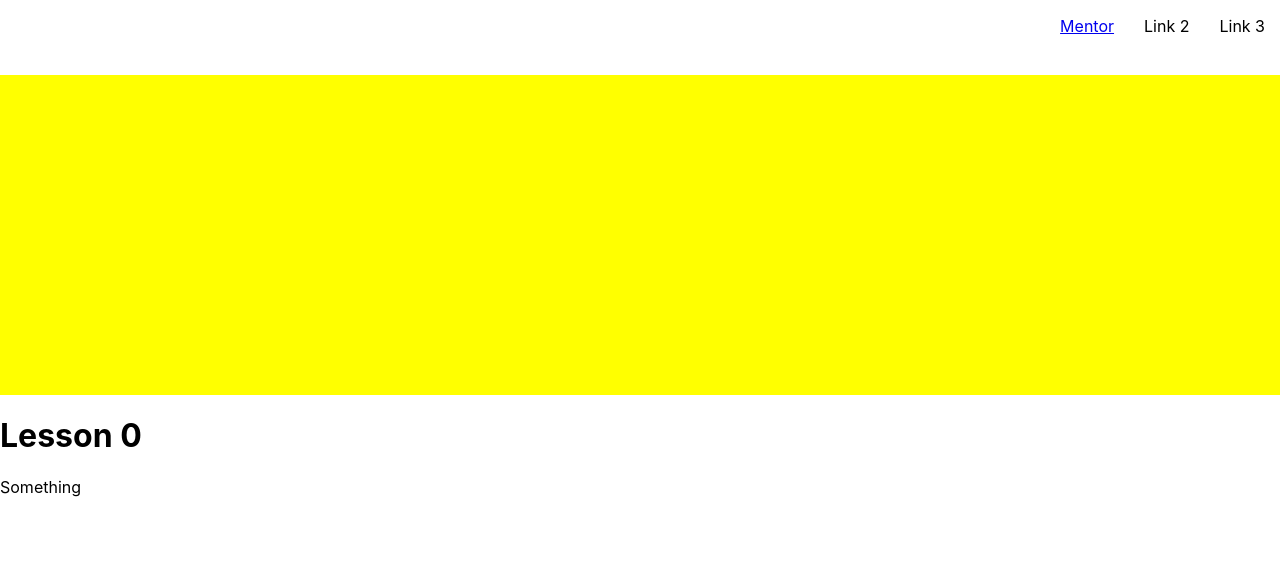
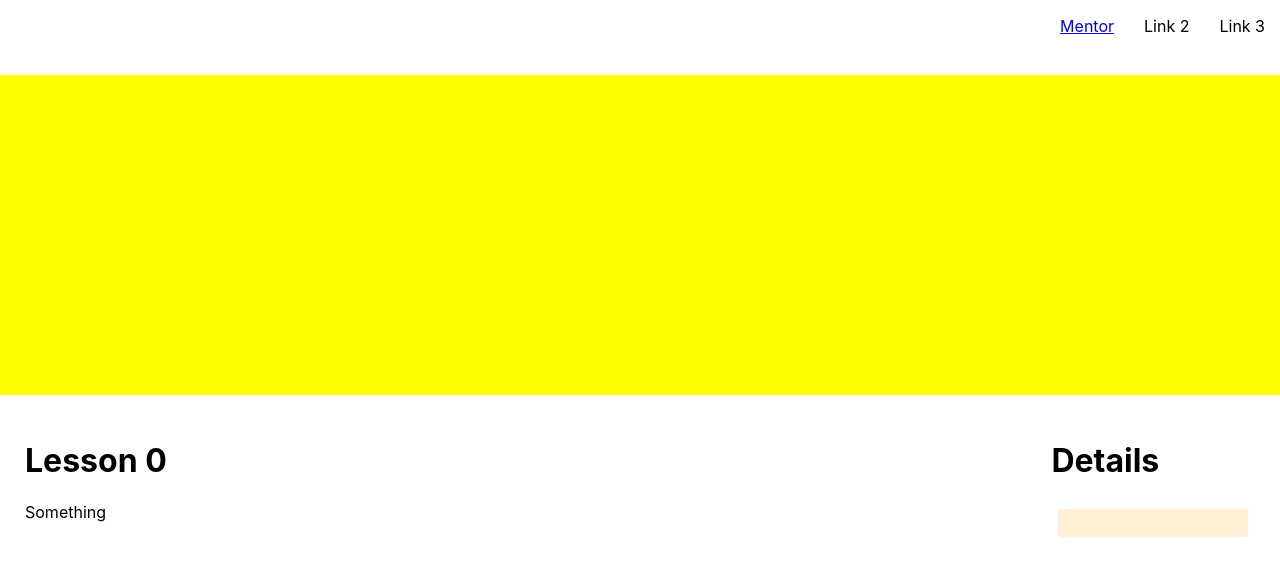
Before and after one commit to trandromeda/kindred-app, a React (Create React App) app: page /lessons/0 in a window 1280 px wide. Shown: the top 576 px of the page. Built offline with nearby package versions, Linux system fonts and the light colour scheme.

Commit message:
added a few things to the lesson page

```diff
--- a/src/views/lesson.js
+++ b/src/views/lesson.js
@@ -4,14 +4,41 @@ import { BrowserRouter as Router, Route, Link, withRouter } from "react-router-d
 
 import { Header, LessonBox } from '../components';
 
+const Input = styled.input`
+  padding: 0.5em;
+  margin: 0.5em;
+  color: palevioletred;
+  background: papayawhip;
+  border: none;
+  border-radius: 3px;
+`;
+
+const Container = styled.div`
+  width: 100%;
+  display: flex;
+  justify-content: space-between;
+`;
+
+const Column = styled.div`
+  padding: 25px;
+`;
+
 class Lesson extends React.Component {
   render() {
     console.log(this.props.match);
     return (
-      <div>
+      <Container>
+        <Column>
           <h1>Lesson {this.props.match.params.lessonId}</h1>
           <p>Something</p>
-      </div>
+        </Column>
+        <Column>
+          <h1>Details</h1>
+          <form>
+            <Input type="text" />
+          </form>
+        </Column>
+      </Container>
     );
   }
 }
```
